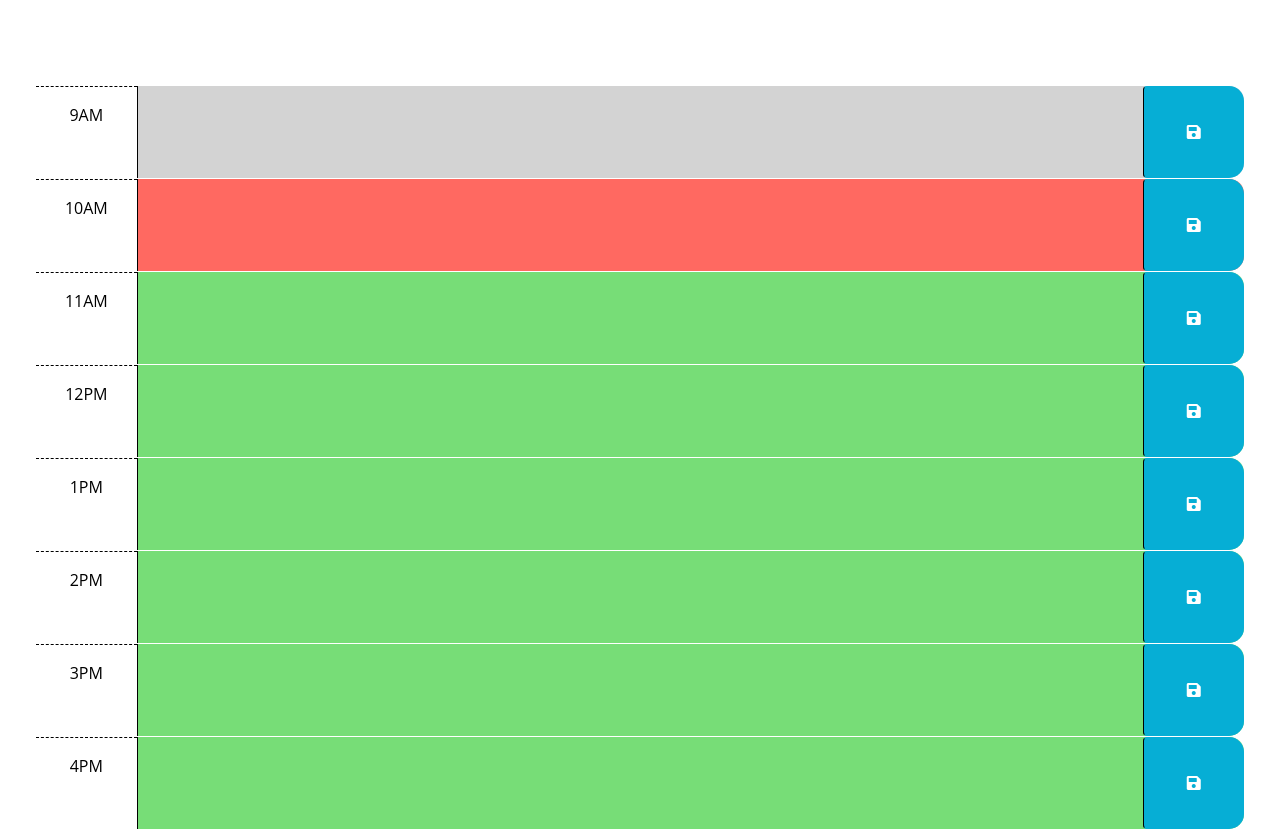
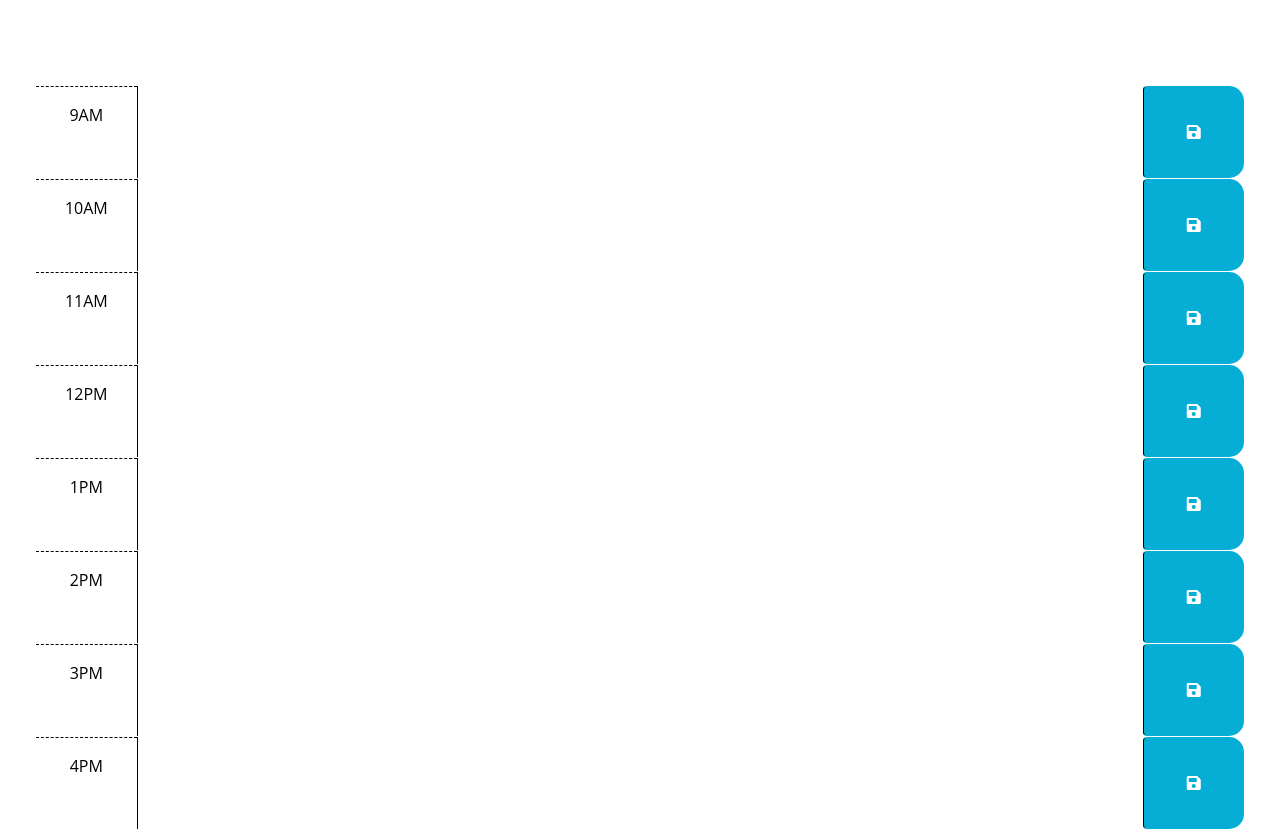
Before and after one commit to leemyers16/Module-5-LeeMyers, a plain HTML site: page index.html in a window 1280 px wide. Shown: the part 166-995 px from the top of the page. Drawn offline with nearby package versions, Linux system fonts and the light colour scheme.

Commit message:
updated js link

```diff
--- a/index.html
+++ b/index.html
@@ -31,7 +31,7 @@
       <p id="currentDay" class="lead"></p>
     </header>
     <div class="container-fluid px-5">
-      <!-- Use class for "past", "present", and "future" to apply styles to the
+      <!-- Use class for "past", "present", and " to apply styles to the
         time-block divs accordingly. The javascript will need to do this by
         adding/removing these classes on each div by comparing the hour in the
         id to the current hour. The html provided below is meant to be an example
@@ -42,7 +42,7 @@
         -->
 
       <!-- Example of a past time block. The "past" class adds a gray background color. -->
-      <div id="hour-9" class="row time-block past">
+      <div id="hour-9" class="row time-block">
         <div class="col-2 col-md-1 hour text-center py-3">9AM</div>
         <textarea class="col-8 col-md-10 description" rows="3"> </textarea>
         <button class="btn saveBtn col-2 col-md-1" aria-label="save">
@@ -51,7 +51,7 @@
       </div>
 
       <!-- Example of a present time block. The "present" class adds a red background color. -->
-      <div id="hour-10" class="row time-block present">
+      <div id="hour-10" class="row time-block">
         <div class="col-2 col-md-1 hour text-center py-3">10AM</div>
         <textarea class="col-8 col-md-10 description" rows="3"> </textarea>
         <button class="btn saveBtn col-2 col-md-1" aria-label="save">
@@ -59,39 +59,39 @@
         </button>
       </div>
 
-      <!-- Example of a future time block. The "future" class adds a green background color. -->
-      <div id="hour-11" class="row time-block future">
+      <!-- Example of a time block. The " class adds a green background color. -->
+      <div id="hour-11" class="row time-block">
         <div class="col-2 col-md-1 hour text-center py-3">11AM</div>
         <textarea class="col-8 col-md-10 description" rows="3"> </textarea>
         <button class="btn saveBtn col-2 col-md-1" aria-label="save">
           <i class="fas fa-save" aria-hidden="true"></i>
         </button>
       </div>
-      <div id="hour-12" class="row time-block future">
+      <div id="hour-12" class="row time-block">
         <div class="col-2 col-md-1 hour text-center py-3">12PM</div>
         <textarea class="col-8 col-md-10 description" rows="3"> </textarea>
         <button class="btn saveBtn col-2 col-md-1" aria-label="save">
           <i class="fas fa-save" aria-hidden="true"></i>
         </button>
-      </div><div id="hour-13" class="row time-block future">
+      </div><div id="hour-13" class="row time-block">
         <div class="col-2 col-md-1 hour text-center py-3">1PM</div>
         <textarea class="col-8 col-md-10 description" rows="3"> </textarea>
         <button class="btn saveBtn col-2 col-md-1" aria-label="save">
           <i class="fas fa-save" aria-hidden="true"></i>
         </button>
-      </div><div id="hour-14" class="row time-block future">
+      </div><div id="hour-14" class="row time-block">
         <div class="col-2 col-md-1 hour text-center py-3">2PM</div>
         <textarea class="col-8 col-md-10 description" rows="3"> </textarea>
         <button class="btn saveBtn col-2 col-md-1" aria-label="save">
           <i class="fas fa-save" aria-hidden="true"></i>
         </button>
-      </div><div id="hour-15" class="row time-block future">
+      </div><div id="hour-15" class="row time-block">
         <div class="col-2 col-md-1 hour text-center py-3">3PM</div>
         <textarea class="col-8 col-md-10 description" rows="3"> </textarea>
         <button class="btn saveBtn col-2 col-md-1" aria-label="save">
           <i class="fas fa-save" aria-hidden="true"></i>
         </button>
-      </div><div id="hour-16" class="row time-block future">
+      </div><div id="hour-16" class="row time-block">
         <div class="col-2 col-md-1 hour text-center py-3">4PM</div>
         <textarea class="col-8 col-md-10 description" rows="3"> </textarea>
         <button class="btn saveBtn col-2 col-md-1" aria-label="save">
@@ -104,7 +104,7 @@
     <script src="https://cdn.jsdelivr.net/npm/dayjs@1.11.3/dayjs.min.js"
     integrity="sha256-iu/zLUB+QgISXBLCW/mcDi/rnf4m4uEDO0wauy76x7U="
     crossorigin="anonymous"></script>
-
-    <script src="script.js"></script>
+    <script src="https://cdn.jsdelivr.net/npm/dayjs@1/dayjs.min.js"></script>
+    <script src="Develop/script.js"></script>
   </body>
 </html>
```
